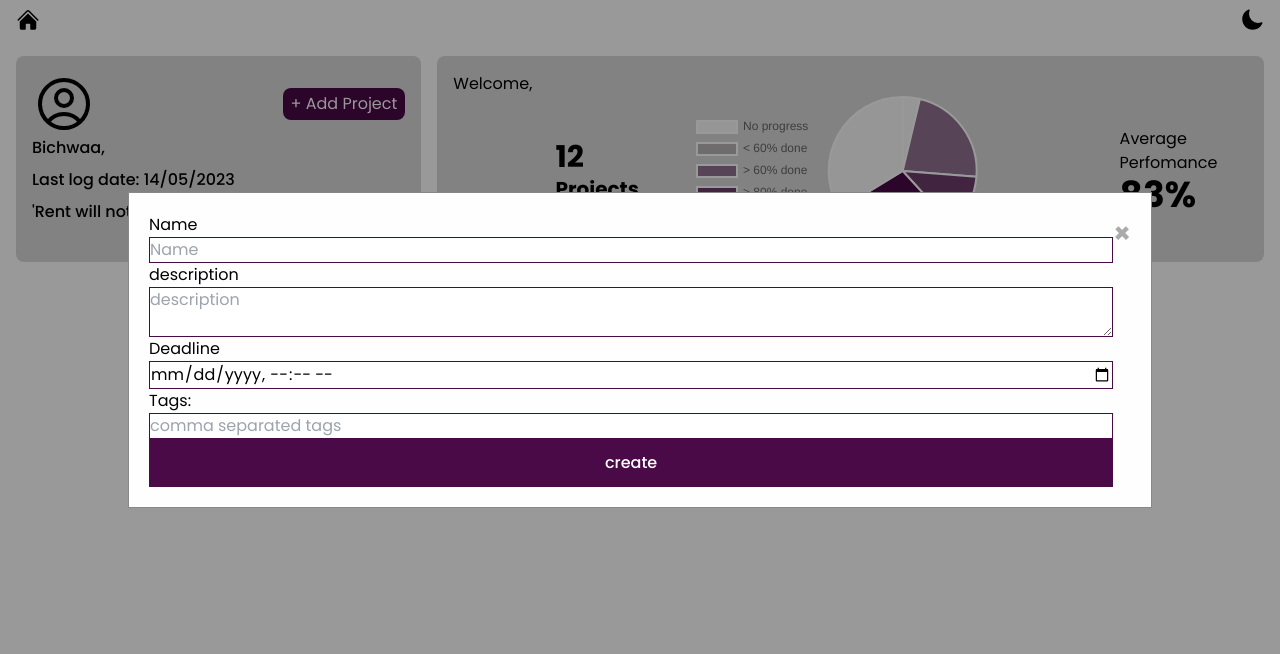
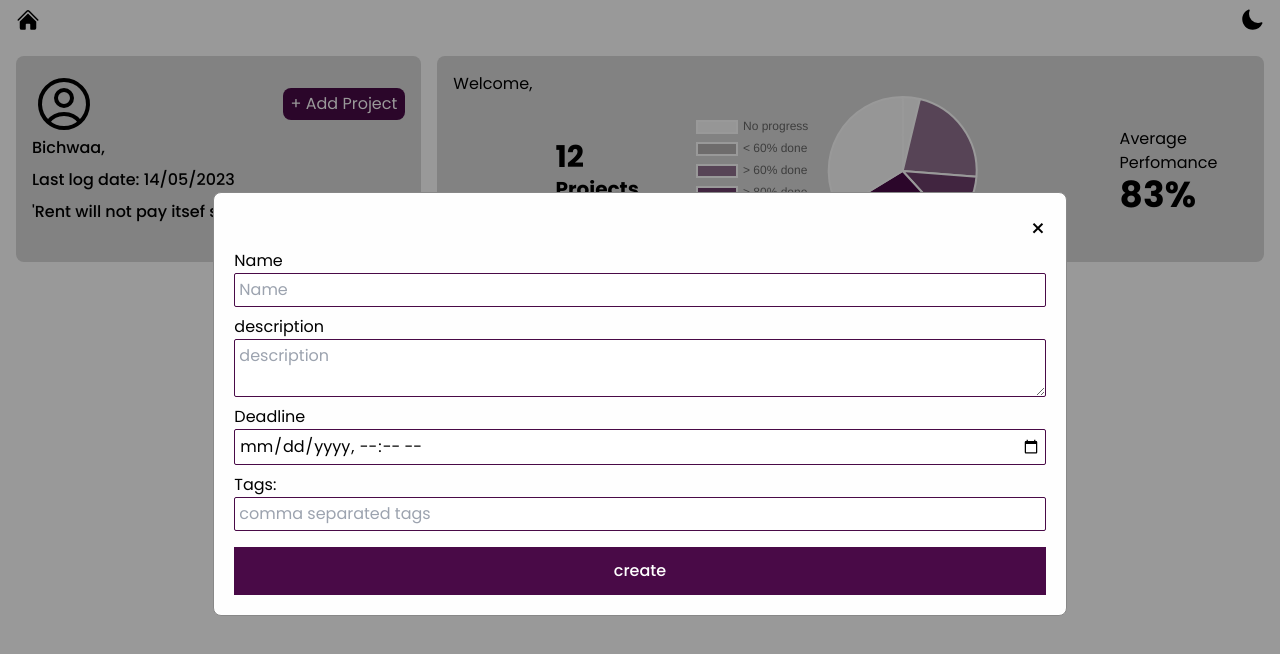
Before and after one commit to Bichwaa/protracker, a Vue app in the folder frontend/: page / in a window 1280 px wide. Both pictures are taken after a click on the button "+ Add Project". Shown: the top 654 px of the page. Built offline with nearby package versions, Linux system fonts and the light colour scheme.

Commit message:
Fix(project): update form UI for consistency

```diff
--- a/frontend/src/components/Home.vue
+++ b/frontend/src/components/Home.vue
@@ -2,7 +2,7 @@
   <div class="home">
     <section class="home__topsection grid grid-cols-3 px-4 mt-4 gap-4">
       <div class="grid col-span-1">
-        <InfoCard v-on:add-project-clicked="toggleProjectForm"/>
+        <InfoCard v-on:add-project-clicked="toggleProjectFormOn"/>
       </div>
       <div class="grid col-span-2">
         <SummaryCard />
@@ -13,7 +13,7 @@
         :edit="projectFormEditMode"
         :project="projectToedit"
         v-if="ProjectFormOn"
-        @modal-off="toggleProjectForm"
+        @modal-off="toggleProjectFormOff"
         @project-created="handleProjectCreated"
         @project-updated = "handleProjectUpdated"
         />
@@ -77,24 +77,29 @@ const getProjects = async ()=>{
   // projectStore.projects = data
 }
 
-const toggleProjectForm = ()=>{
-  ProjectFormOn.value = !ProjectFormOn.value
+const toggleProjectFormOn = ()=>{
+  ProjectFormOn.value = true
+}
+
+const toggleProjectFormOff = ()=>{
+  projectFormEditMode.value = false;
+  ProjectFormOn.value = false
 }
 
 const openEditForm = (project)=>{
   projectFormEditMode.value = true;
   projectToedit.value = project;
-  toggleProjectForm()
+  toggleProjectFormOn()
 }
 
 
 const handleProjectCreated = async ()=>{
-  toggleProjectForm();
+  toggleProjectFormOff()
   await getProjects()
 }
 
 const handleProjectUpdated = async ()=>{
-  toggleProjectForm();
+  toggleProjectFormOff()
   await getProjects()
 }
 
--- a/frontend/src/components/ProjectCard.vue
+++ b/frontend/src/components/ProjectCard.vue
@@ -30,7 +30,7 @@
                             <PencilIcon class="w-3 h-3  text-black"/>
                             <span class="text-sm text-black">Edit Project</span>
                         </li>
-                        <li class="cursor-pointer flex gap-4 items-center my-1 hover:bg-red-300 p-2" @click="deleteSwitch">
+                        <li class="cursor-pointer flex gap-4 items-center my-1 hover:bg-red-300 hover:rounded-md duration-300 p-2" @click="deleteSwitch">
                             <TrashIcon class="w-3 h-3   text-red-600 "/>
                             <span class="text-sm text-red-600 ">Delete Project</span>
                         </li>
--- a/frontend/src/components/ProjectForm.vue
+++ b/frontend/src/components/ProjectForm.vue
@@ -2,26 +2,28 @@
     <!-- The Modal -->
     <div id="myModal" class="modal">
         <!-- Modal content -->
-        <div class="modal-content">
-            <span class="close" @click="bye">&times;</span>
+        <div class="modal-content w-2/3 rounded-lg">
+            <div class="w-full flex flex-row-reverse">
+                <span class="text-2xl cursor-pointer hover:text-red-500 duration-300" @click="bye">&times;</span>
+            </div>
             <form method="post" id="project-form" @submit.prevent="submitForm" v-if="projectForm" class="flex flex-col">
-                <div class="flex flex-col">
+                <div class="flex flex-col my-1">
                     <label for="name">Name</label>
-                    <input type="text" v-model="projectData.Name" name="name" placeholder="Name" class="border border-[#490a47]">
+                    <input type="text" v-model="projectData.Name" name="name" placeholder="Name" class="border border-[#490a47] rounded-sm p-1">
                 </div>
-                <div class="flex flex-col">
+                <div class="flex flex-col my-1">
                     <label for="description">description</label>
-                    <textarea v-model="projectData.Description" name="description" placeholder="description" class="border border-[#490a47]"/>
+                    <textarea v-model="projectData.Description" name="description" placeholder="description" class="border border-[#490a47] rounded-sm p-1"/>
                 </div>
-                <div class="flex flex-col">
+                <div class="flex flex-col my-1">
                     <label for="name">Deadline</label>
-                    <input type="datetime-local" v-model="projectData.EstimatedEndDate" name="EstimatedEndDate" class="border border-[#490a47]">
+                    <input type="datetime-local" v-model="projectData.EstimatedEndDate" name="EstimatedEndDate" class="border border-[#490a47] rounded-sm p-1">
                 </div>
-                <div class="flex flex-col">
+                <div class="flex flex-col my-1">
                     <label for="tags">Tags:</label>
-                    <input type="text" v-model="projectData.Tags" name="tags" placeholder="comma separated tags" class="border border-[#490a47]">
+                    <input type="text" v-model="projectData.Tags" name="tags" placeholder="comma separated tags" class="border border-[#490a47] rounded-sm p-1">
                 </div>
-                <input type="submit" :value="edit ?  'update' : 'create'" class="bg-[#490a47] text-white font-medium p-3" >
+                <input type="submit" :value="edit ?  'update' : 'create'" class="mt-3 bg-[#490a47] text-white font-medium p-3 cursor-pointer" >
             </form>
         </div>
     </div>
@@ -59,7 +61,7 @@ const emit = defineEmits(['modal-off', 'project-created', 'project-updated']);
 
 const projectForm = ref(true);
 
-const projectData = ref({
+const nullProjFields = {
             ID:null,
             CreatedAt: null,
             UpdatedAt: null,
@@ -72,10 +74,14 @@ const projectData = ref({
             Description:null,
             Objectives:[],
             Notes:[]
-})
+}
+
+const projectData = ref(nullProjFields)
 
 const bye = () => {
+    // projectData.value = nullProjFields
     emit("modal-off");
+    console.log(projectData.value)
 };
 
 const submitForm = async () => {
@@ -94,16 +100,17 @@ const submitForm = async () => {
         emit("project-created");
     }else{
         data.ID = projectData.value.ID
-        // await updateProject(data);
-        console.log(data)
+        await updateProject(data);
+        // console.log(data)
         emit("project-updated");
     }
 }
 
 onMounted(()=>{
-    console.log(props.edit, props.project)
+    projectData.value = nullProjFields
     if(props.edit){
         projectData.value = props.project
+        projectData.value.EstimatedEndDate = new Date(props.project.EstimatedEndDate).toISOString().substring(0, 16)
     }
 })
 
@@ -130,7 +137,6 @@ onMounted(()=>{
     margin: 15% auto;
     padding: 20px;
     border: 1px solid #888;
-    width: 80%;
     }
 
     /* The Close Button */
```
